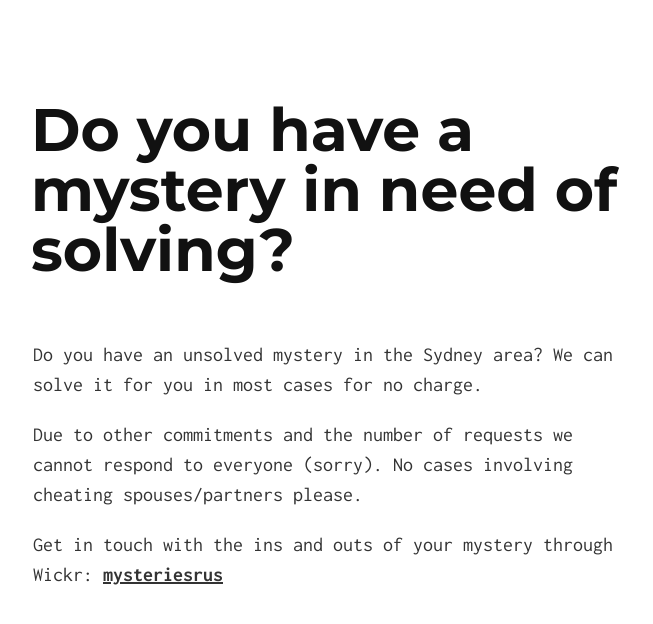
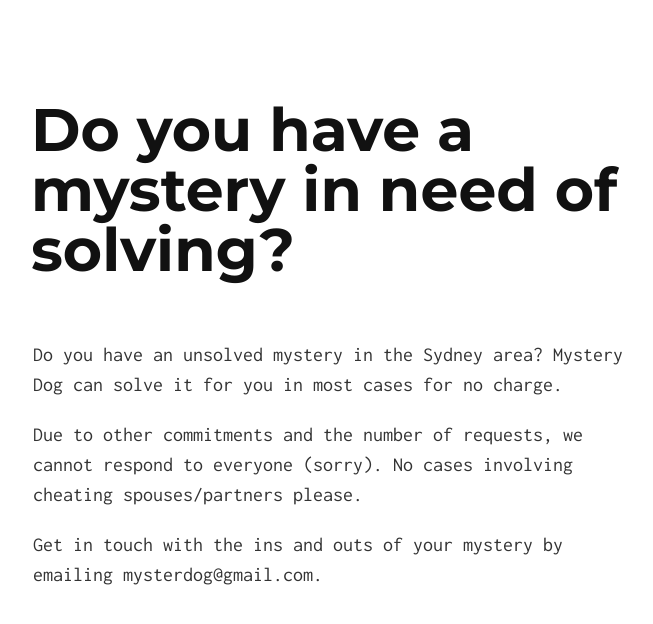
Before and after one commit to tomjoyner/shopping_cart, a Jekyll site: the page built from index.md, in a window 1280 px wide. Shown: the top 624 px of the page, without its empty margins (307-960 px from the left). Built offline with Jekyll 4.4.1, drawn with Linux system fonts in a browser that asks for light colours; our own code applies the rules of GitHub Pages for plain Markdown files.

Commit message:
Update index.md

```diff
--- a/index.md
+++ b/index.md
@@ -1,5 +1,5 @@
-Do you have an unsolved mystery in the Sydney area? We can solve it for you in most cases for no charge.
+Do you have an unsolved mystery in the Sydney area? Mystery Dog can solve it for you in most cases for no charge.
 
-Due to other commitments and the number of requests we cannot respond to everyone (sorry). No cases involving cheating spouses/partners please.
+Due to other commitments and the number of requests, we cannot respond to everyone (sorry). No cases involving cheating spouses/partners please.
 
-Get in touch with the ins and outs of your mystery through Wickr: [**mysteriesrus**](https://itunes.apple.com/au/app/wickr-me-private-secure-messenger/id918217753?mt=12)
+Get in touch with the ins and outs of your mystery by emailing mysterdog@gmail.com.
```
